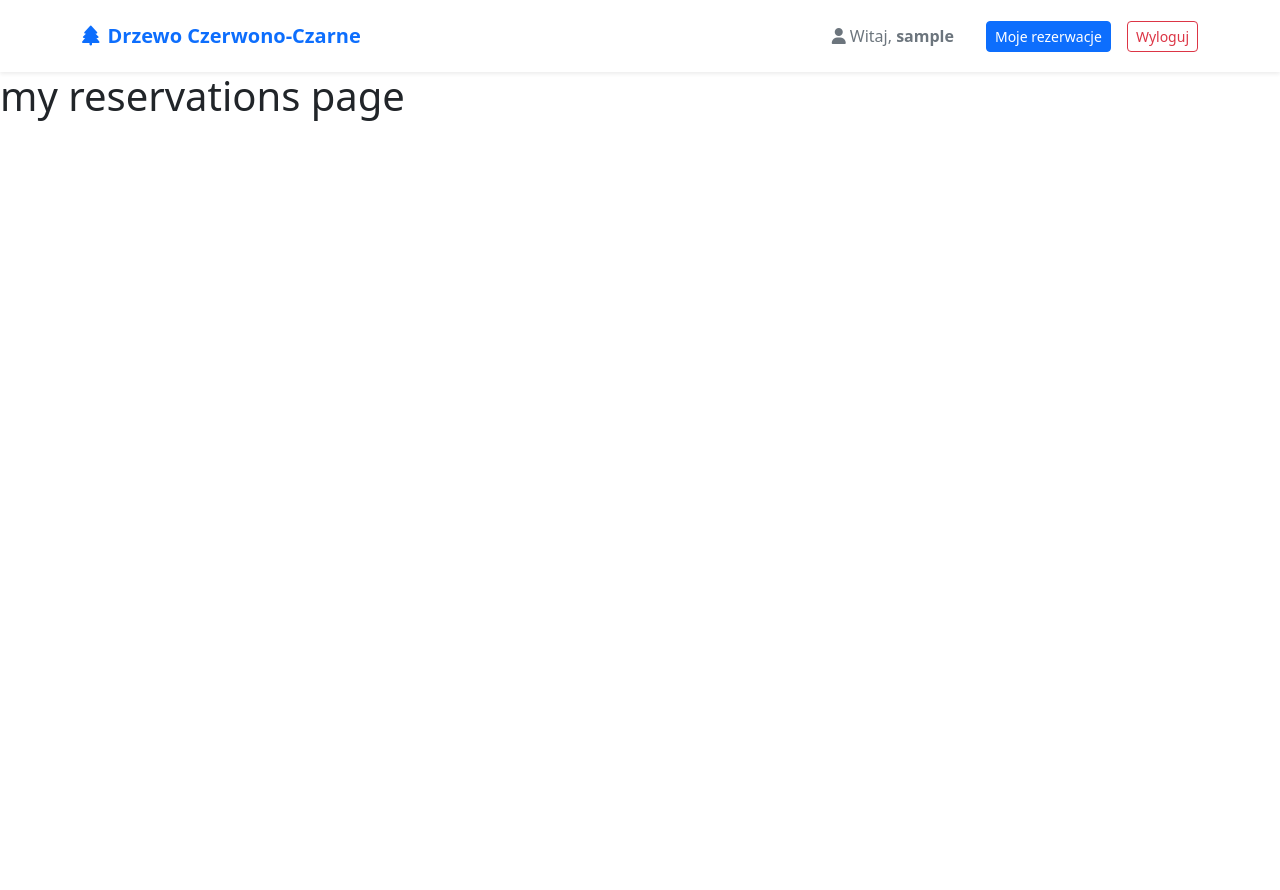
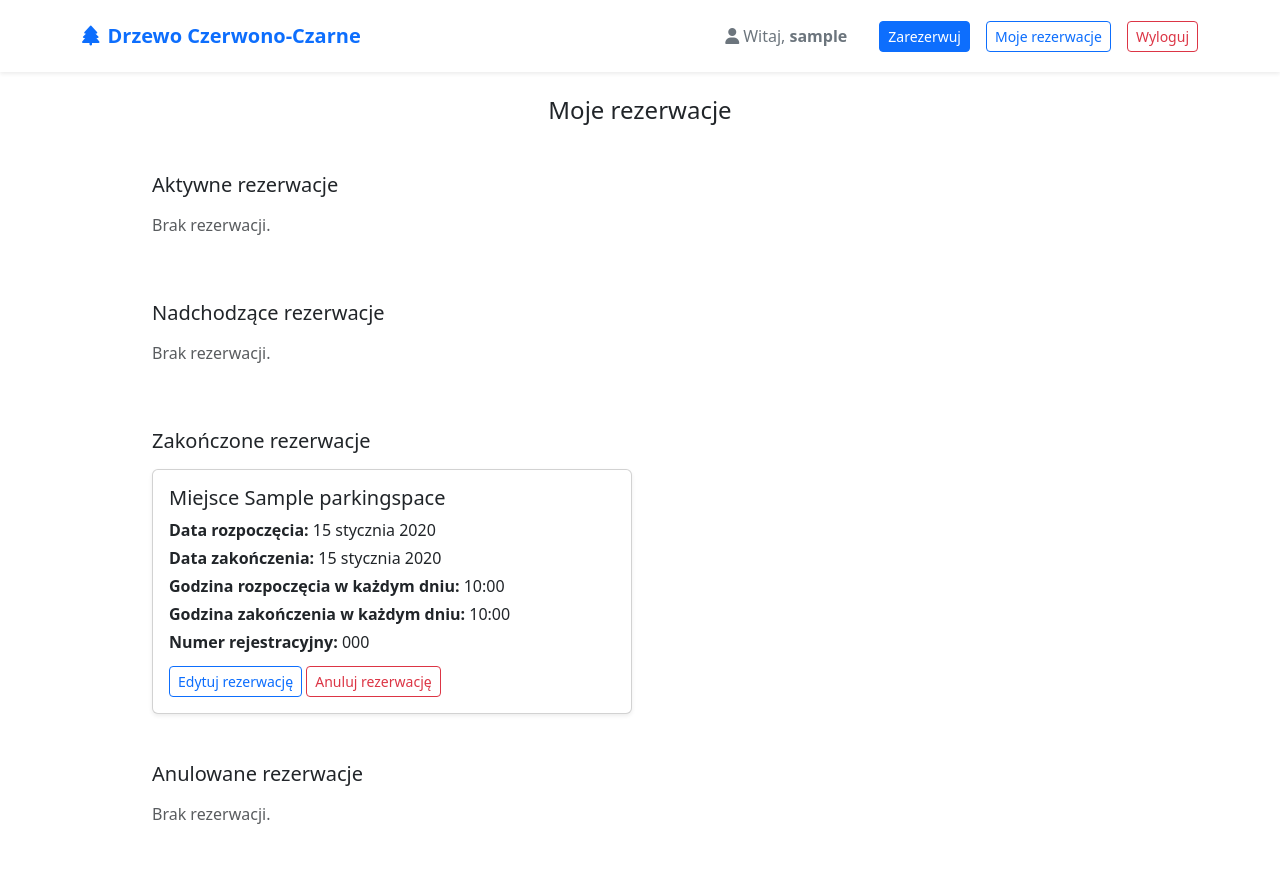
Before and after one commit to karrola/parking_space_reservation_system, a Django app: page /my-reservations/ in a window 1280 px wide. Before the commit the page ends 121 px from the top, so only its background shows below. Run offline with Django 5.2, Linux system fonts and the light colour scheme; a user stored in the database is signed in; tables that the repository leaves empty hold one stand-in row (values such as "Sample post").

Commit message:
my reservations design

```diff
--- a/reservations/templates/reservations/my_reservations.html
+++ b/reservations/templates/reservations/my_reservations.html
@@ -3,5 +3,34 @@
 {% block title %}Moje rezerwacje{% endblock %}
 
 {% block content %}
-<h1>my reservations page</h1>
+<div class="container-md my-4" style="max-width: 1000px;">
+
+    <h1 class="text-center mb-5 h4">Moje rezerwacje</h1>
+
+    {% for category, reservations in categories %}
+        <h2 class="mb-3 h5">{{ category }}</h2>
+
+        <div class="row row-cols-1 row-cols-md-2 g-3 mb-5">
+            {% for reservation in reservations %}
+                <div class="col">
+                    <div class="card h-100 shadow-sm">
+                        <div class="card-body">
+                            <h5 class="card-title mb-2">Miejsce {{ reservation.parking_space }}</h5>
+                            <p class="card-text mb-1"><strong>Data rozpoczęcia:</strong> {{ reservation.date_start }}</p>
+                            <p class="card-text mb-1"><strong>Data zakończenia:</strong> {{ reservation.date_end }}</p>
+                            <p class="card-text mb-1"><strong>Godzina rozpoczęcia w każdym dniu:</strong> {{ reservation.time_start }}</p>
+                            <p class="card-text mb-1"><strong>Godzina zakończenia w każdym dniu:</strong> {{ reservation.time_end }}</p>
+                            <p class="card-text mb-1"><strong>Numer rejestracyjny:</strong> {{ reservation.number_plate }}</p>
+                            <a href="#" class="btn btn-outline-primary btn-sm mt-2">Edytuj rezerwację</a>
+                            <a href="#" class="btn btn-outline-danger btn-sm mt-2">Anuluj rezerwację</a>
+                        </div>
+                    </div>
+                </div>
+            {% empty %}
+                <p class="text-muted">Brak rezerwacji.</p>
+            {% endfor %}
+        </div>
+    {% endfor %}
+
+</div>
 {% endblock %}
--- a/reservations/templates/reservations/reservation_choose_space.html
+++ b/reservations/templates/reservations/reservation_choose_space.html
@@ -9,6 +9,12 @@
 <form method="post" class="mx-auto mt-4" style="max-width: 400px;">
     {% csrf_token %}
     <input type="hidden" name="step" value="choose_space">
+
+    <!--- renderujemy hidden inputy żeby forms miał dane z poprzedniego formsa -->
+    {% for hidden in form.hidden_fields %}
+        {{ hidden }}
+    {% endfor %}
+
     <div class="text-muted">
     <p class="my-2">Wybrana data rozpoczęcia: {{ form.date_start.value }}</p>
     <p class="my-2">Wybrana data zakończenia: {{ form.date_end.value }}</p>
--- a/reservations/templates/reservations/reservation_success.html
+++ b/reservations/templates/reservations/reservation_success.html
@@ -6,7 +6,7 @@
 
 <h1 class="text-center mt-5 h5">Twoja rezerwacja została zapisana!</h1>
 <p class="text-center mt-4 mx-auto" style="max-width: 800px;">
-    Aby zobaczyć szczegóły rezerwacji, edytować ją lub anulować przejdź na stronę <a href="{% url 'my_reservations' %}">Moje rezerwacje</a>
+    Aby zobaczyć szczegóły rezerwacji, edytować ją lub anulować, przejdź na stronę <a href="{% url 'my_reservations' %}">Moje rezerwacje</a>.
 </p>
 
 {% endblock %}
--- a/reservations/views.py
+++ b/reservations/views.py
@@ -122,4 +122,17 @@ def my_reservations_view(request):
         else:
             active.append(reservation)
 
-    return render(request, "reservations/my_reservations.html", {"cancelled": cancelled, "active": active, "finished": finished, "upcoming": upcoming})
+    context = {
+        "active": active,
+        "upcoming": upcoming,
+        "finished": finished,
+        "cancelled": cancelled,
+        "categories": [
+            ("Aktywne rezerwacje", active),
+            ("Nadchodzące rezerwacje", upcoming),
+            ("Zakończone rezerwacje", finished),
+            ("Anulowane rezerwacje", cancelled),
+        ],
+    }
+
+    return render(request, "reservations/my_reservations.html", context)
--- a/templates/include/navbar.html
+++ b/templates/include/navbar.html
@@ -22,7 +22,10 @@
           <span class="navbar-text text-secondary me-3">
             <i class="fa-solid fa-user me-1"></i>Witaj, <strong>{{ user.username }}</strong>
           </span>
-          <a class="btn btn-primary btn-sm" href="{% url 'my_reservations' %}">
+          <a class="btn btn-primary btn-sm" href="{% url 'reservation' %}">
+            Zarezerwuj
+          </a>
+          <a class="btn btn-outline-primary btn-sm" href="{% url 'my_reservations' %}">
             Moje rezerwacje
           </a>
           <a class="btn btn-outline-danger btn-sm" href="{% url 'logout' %}">
--- a/users/views.py
+++ b/users/views.py
@@ -7,6 +7,8 @@ from django.contrib.auth.decorators import login_required
 # Create your views here.
 
 def auth_view(request):
+    if request.user.is_authenticated:
+        return redirect("reservation")
     return render(request, "users/auth.html")
 
 def sign_up_view(request):
```
Also changed, not shown: reservations/forms.py (+4 -4 lines).
